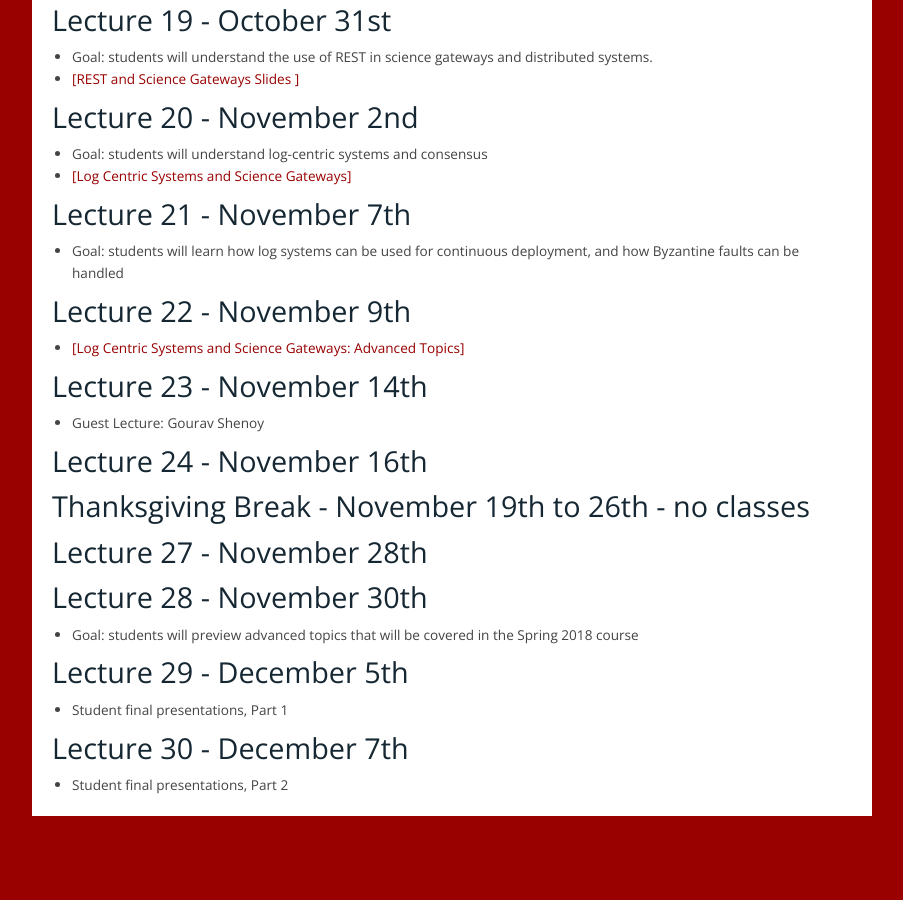
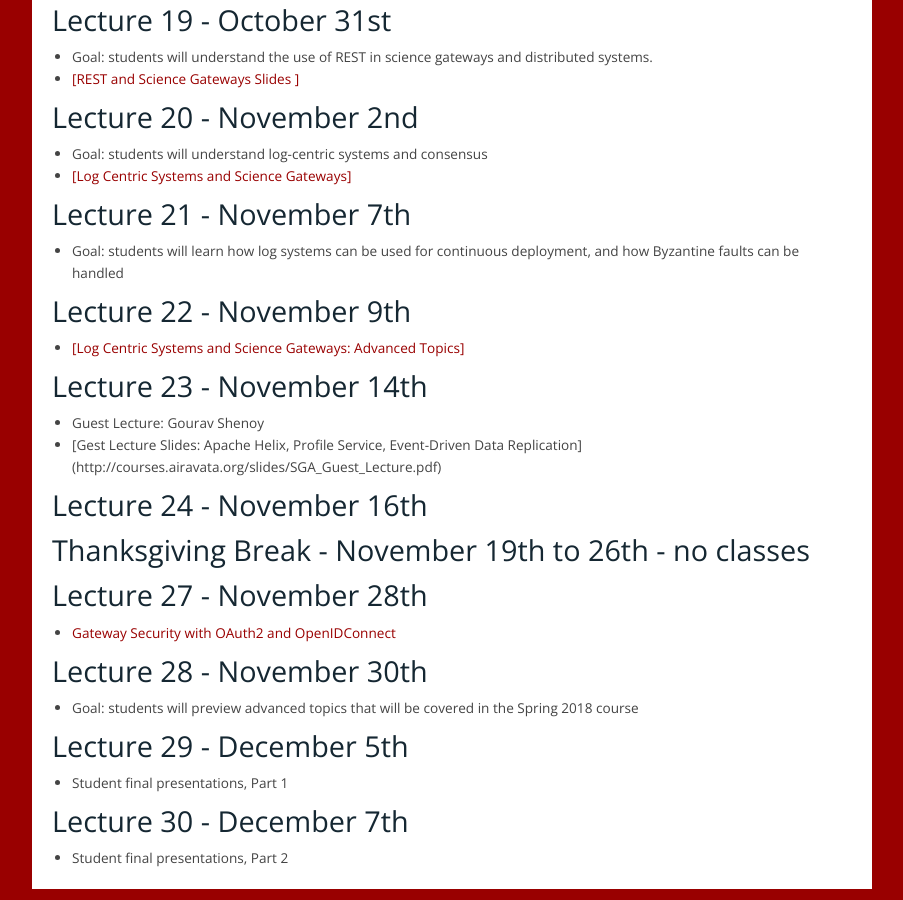
Before and after one commit to airavata-courses/airavata-courses.github.io, a Jekyll site: the page built from lectures.md, in a window 1280 px wide and 900 px high, scrolled down 2484 px. Shown: the whole window, without its empty margins (258-1161 px from the left). Built offline with Jekyll 4.4.1, drawn with Linux system fonts in a browser that asks for light colours; our own code applies the rules of GitHub Pages for plain Markdown files; before the commit the page ends 3311 px from its top, so only the background shows below that.

Commit message:
Adding guest lecture slides, links to OAuth2 slides

```diff
--- a/lectures.md
+++ b/lectures.md
@@ -122,13 +122,14 @@ The course focuses in teaching the distributed systems concepts through projects
 
 ###  Lecture 23 - November 14th
 * Guest Lecture: Gourav Shenoy
+* [Gest Lecture Slides: Apache Helix, Profile Service, Event-Driven Data Replication] ({{ site.url }}slides/SGA_Guest_Lecture.pdf)
 
 ###  Lecture 24 - November 16th
 
 ### Thanksgiving Break - November 19th to 26th - no classes
 
 ###  Lecture 27 - November 28th
-
+* [Gateway Security with OAuth2 and OpenIDConnect]({{ site.url }}slides/Fall2017-OAuth2-OIDC.pptx)
 
 ###  Lecture 28 - November 30th
 * Goal: students will preview advanced topics that will be covered in the Spring 2018 course
```
Also changed, not shown: 1 other file.
